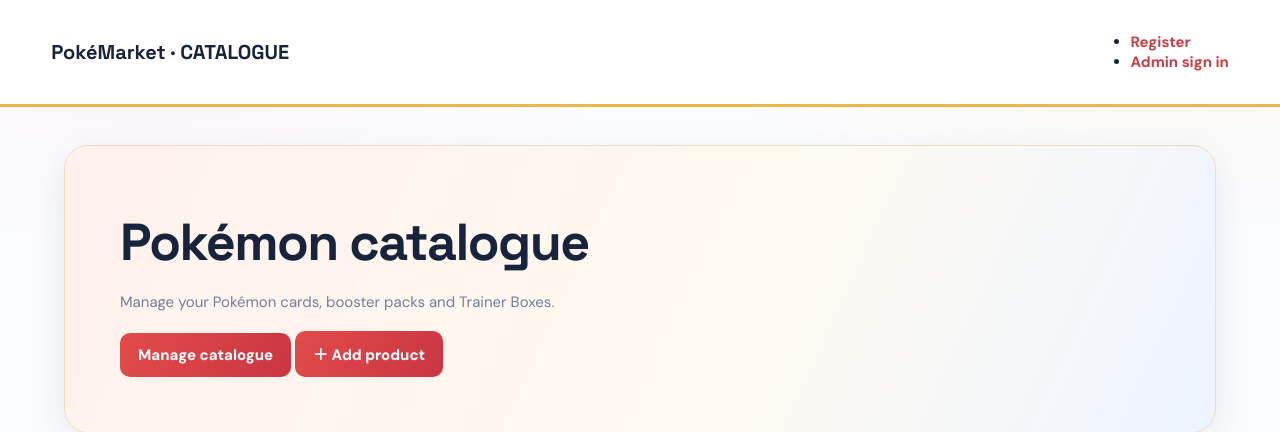
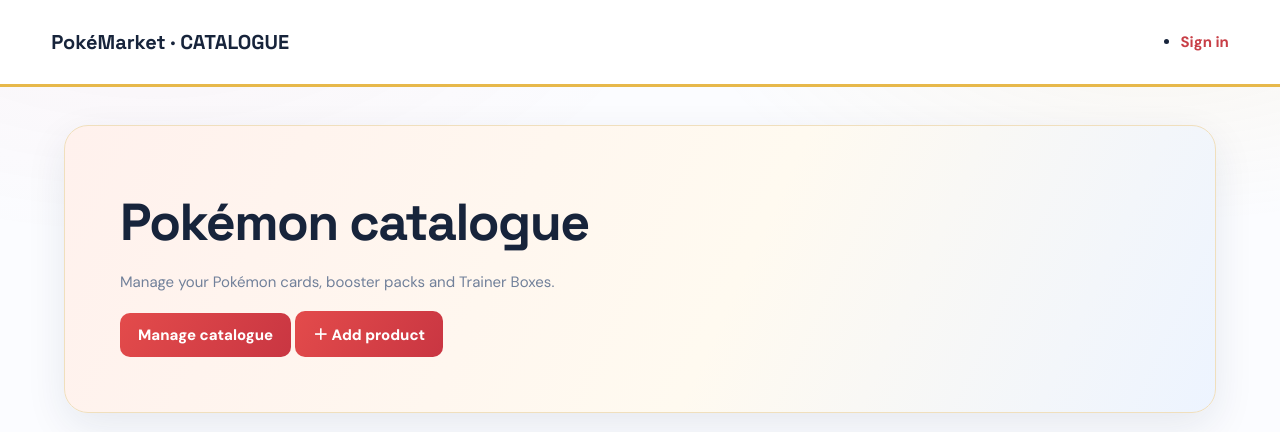
Before and after one commit to shinuxAKI/PokeMarket, an ASP.NET Core app: page / in a window 1280 px wide. Shown: the top 432 px of the page. Run offline with ASP.NET Core 8, Linux system fonts and the light colour scheme; some libraries are stand-ins or nearby versions.

Commit message:
Make admin login link generic and retain POST sign-out

```diff
--- a/PokemonMvc/Views/Shared/_LoginPartial.cshtml
+++ b/PokemonMvc/Views/Shared/_LoginPartial.cshtml
@@ -4,7 +4,7 @@
 <ul class="navbar-nav">
 @if (SignInManager.IsSignedIn(User))
 {
-    <li class="nav-item"><a class="nav-link" asp-area="Identity" asp-page="/Account/Manage/Index">Hello @User.Identity?.Name!</a></li>
+    <li class="nav-item"><span class="nav-link">Hello @User.Identity?.Name!</span></li>
     <li class="nav-item">
         <form class="form-inline" asp-area="Identity" asp-page="/Account/Logout" asp-route-returnUrl="@Url.Action("Index", "Home", new { area = "" })" method="post">
             <button type="submit" class="nav-link btn btn-link">Sign out</button>
@@ -13,7 +13,6 @@
 }
 else
 {
-    <li class="nav-item"><a class="nav-link" asp-area="Identity" asp-page="/Account/Register">Register</a></li>
-    <li class="nav-item"><a class="nav-link" asp-area="Identity" asp-page="/Account/Login">Admin sign in</a></li>
+    <li class="nav-item"><a class="nav-link" asp-area="Identity" asp-page="/Account/Login">Sign in</a></li>
 }
 </ul>
```
